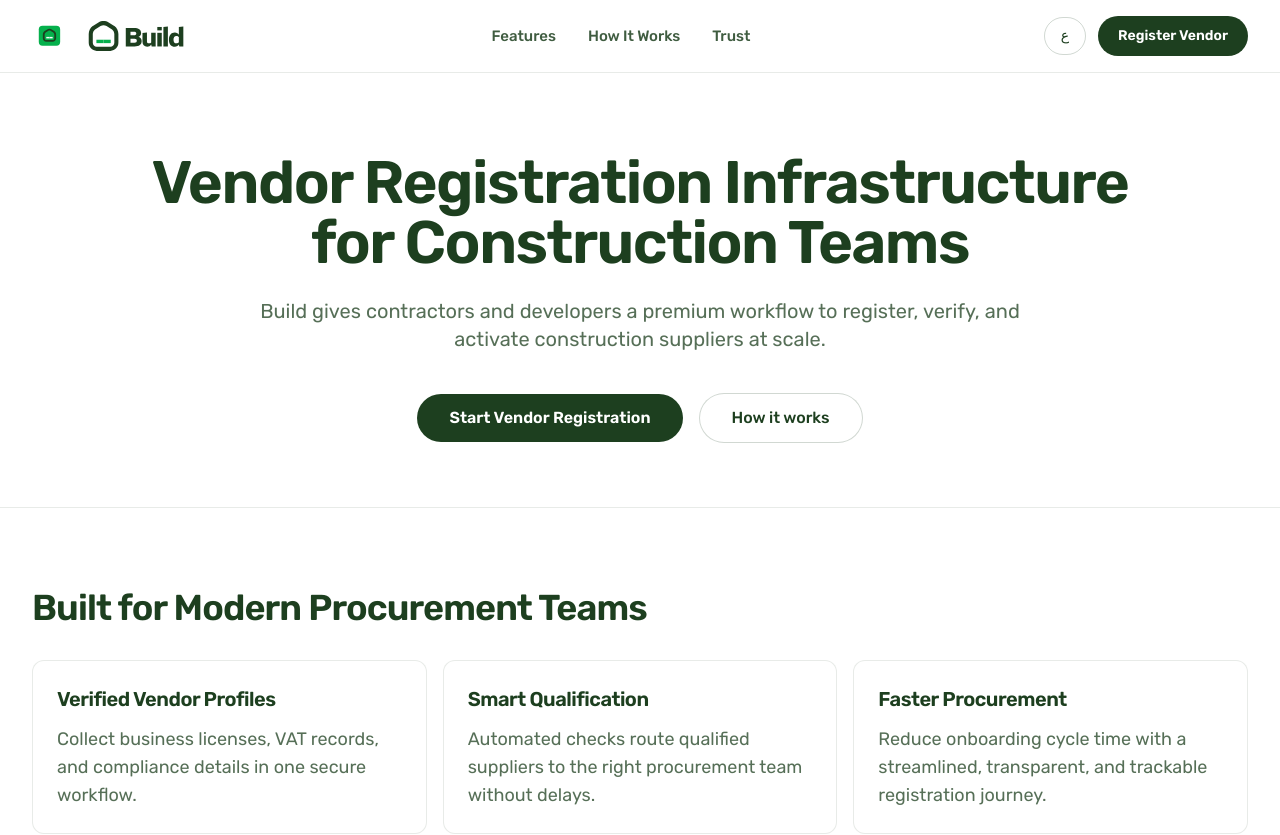
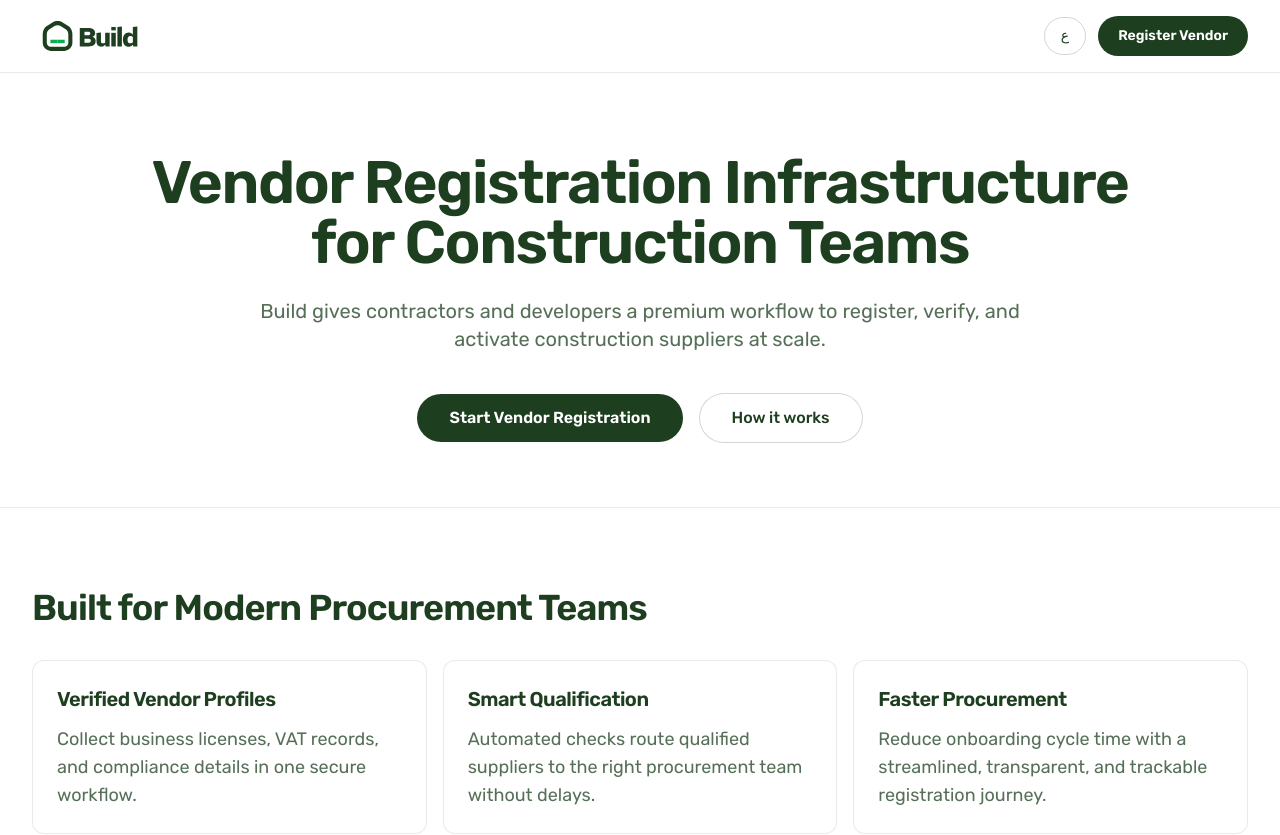
Before and after one commit to sulaimanalsuqub/buildsaudi, a Next.js app: page / in a window 1280 px wide. Shown: the top 835 px of the page. Built offline with nearby package versions, Linux system fonts and the light colour scheme.

Commit message:
chore: simplify header by removing nav links and extra icon

```diff
--- a/components/layout/site-header.tsx
+++ b/components/layout/site-header.tsx
@@ -9,11 +9,6 @@ type SiteHeaderProps = {
 
 export function SiteHeader({ isRtl = false }: SiteHeaderProps) {
   const homeHref = isRtl ? "/ar" : "/";
-  const navItems = [
-    { label: isRtl ? "المزايا" : "Features", href: `${homeHref}#features` },
-    { label: isRtl ? "كيف تعمل" : "How It Works", href: `${homeHref}#how-it-works` },
-    { label: isRtl ? "ثقة العملاء" : "Trust", href: `${homeHref}#trust` }
-  ];
 
   const registerHref = isRtl ? "/ar/register" : "/register";
   const languageHref = isRtl ? "/" : "/ar";
@@ -22,7 +17,6 @@ export function SiteHeader({ isRtl = false }: SiteHeaderProps) {
     <header className="sticky top-0 z-40 border-b border-brand-dark/10 bg-white/95">
       <Container className="flex h-16 items-center justify-between md:h-[72px]">
         <Link href={homeHref} className="flex items-center gap-3" aria-label="Build homepage">
-          <Image src="/brand/icon-mark.svg" alt="Build icon" width={34} height={34} priority />
           <Image
             src={isRtl ? "/brand/logo-ar.svg" : "/brand/logo-en.svg"}
             alt={isRtl ? "شعار بيلد" : "Build logo"}
@@ -31,14 +25,6 @@ export function SiteHeader({ isRtl = false }: SiteHeaderProps) {
             priority
           />
         </Link>
-
-        <nav aria-label="Main navigation" className="hidden items-center gap-8 lg:flex">
-          {navItems.map((item) => (
-            <Link key={item.href + item.label} href={item.href} className="text-[15px] font-medium text-brand-dark/85 transition-colors hover:text-brand-dark">
-              {item.label}
-            </Link>
-          ))}
-        </nav>
 
         <div className="flex items-center gap-3">
           <Link
```
